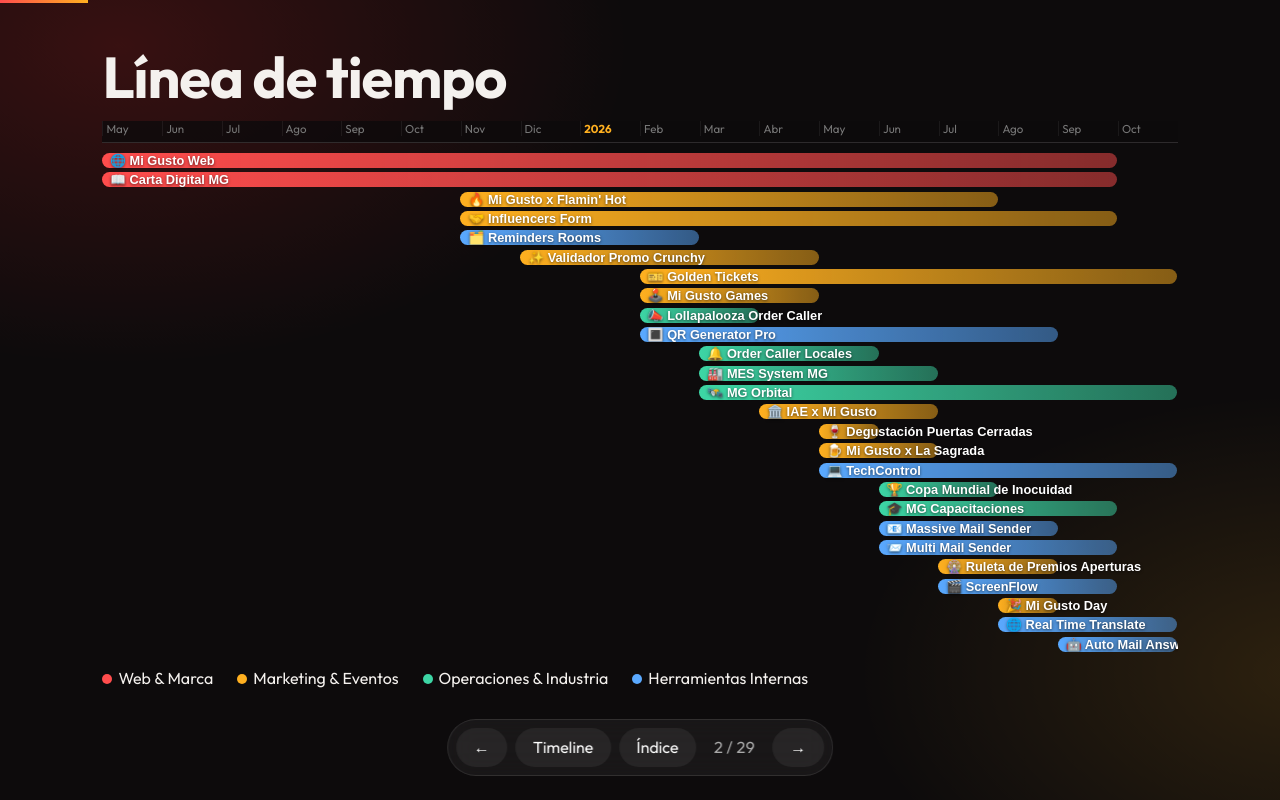
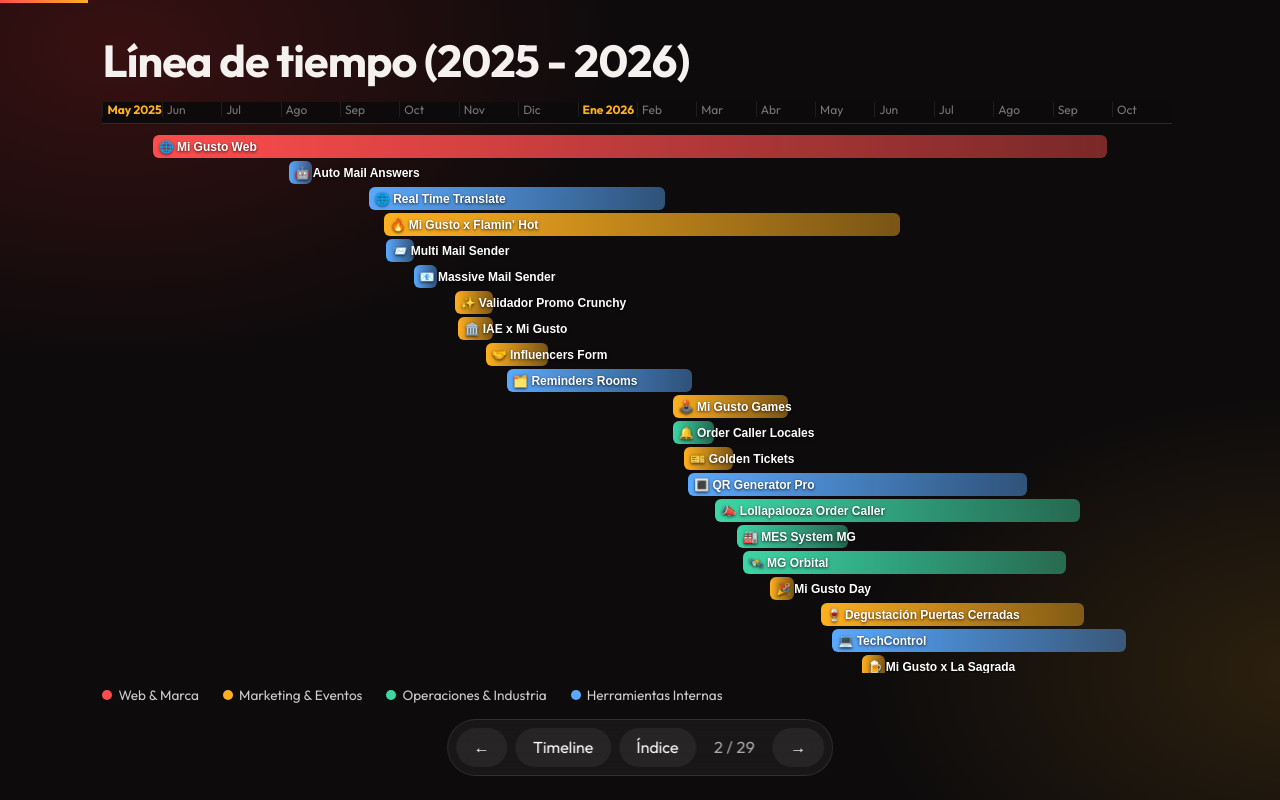
Before and after one commit to MiGustoDev/MG-Showcase, a React (Vite) app: page / in a window 1280 px wide. Both pictures are taken after a click on the button "Timeline". Built offline with nearby package versions, Linux system fonts and the light colour scheme.

Commit message:
Exact dates in real time

```diff
--- a/src/App.css
+++ b/src/App.css
@@ -37,16 +37,20 @@
 .stat-pct { color: #aaa; font-size: 0.7rem; font-weight: 600; font-variant-numeric: tabular-nums; }
 
 /* Timeline */
-.timeline { justify-content: flex-start; padding-top: 5vh; }
-.gantt { position: relative; flex: 1; display: flex; flex-direction: column; gap: 4px; overflow: auto; }
-.months { display: flex; border-bottom: 1px solid #ffffff22; padding-bottom: 6px; margin-bottom: 6px; position: sticky; top: 0; background: #0d0b0ccc; z-index: 1; }
-.months span { font-size: .72rem; color: #777; text-align: left; border-left: 1px solid #ffffff10; padding-left: 3px; }
-.months b { color: #ffb020; }
-.row { position: relative; height: 26px; background: none; border: 0; cursor: pointer; padding: 0; animation: enter .5s both; }
-.bar { position: absolute; top: 0; bottom: 0; border-radius: 8px; background: linear-gradient(90deg, var(--c), color-mix(in srgb, var(--c) 50%, transparent)); display: flex; align-items: center; transition: transform .2s, box-shadow .2s; }
-.bar em { font-style: normal; font-size: .8rem; font-weight: 600; white-space: nowrap; padding-left: 8px; color: #fff; text-shadow: 0 1px 3px #0009; }
-.row:hover .bar { transform: scaleY(1.2); box-shadow: 0 0 20px var(--c); z-index: 2; }
-.legend { display: flex; gap: 1.5rem; margin-top: 1rem; }
+.timeline { justify-content: flex-start; padding-top: 4vh; padding-bottom: 12vh; }
+.timeline h2 { font-size: clamp(1.8rem, 3.5vw, 2.8rem); margin-bottom: 0.8rem; }
+.gantt { position: relative; flex: 1; display: flex; flex-direction: column; gap: 3px; overflow-y: auto; overflow-x: hidden; padding-right: 6px; }
+.gantt::-webkit-scrollbar { width: 6px; }
+.gantt::-webkit-scrollbar-thumb { background: #ffffff22; border-radius: 6px; }
+.months { display: flex; border-bottom: 1px solid #ffffff22; padding-bottom: 6px; margin-bottom: 8px; position: sticky; top: 0; background: #0d0b0cf0; backdrop-filter: blur(8px); z-index: 3; }
+.months span { font-size: .75rem; color: #777; text-align: left; border-left: 1px solid #ffffff14; padding-left: 4px; }
+.months b { color: #ffb020; font-weight: 700; }
+.row { position: relative; height: 23px; min-height: 23px; background: none; border: 0; cursor: pointer; padding: 0; animation: enter .4s both; }
+.bar { position: absolute; top: 0; bottom: 0; border-radius: 6px; background: linear-gradient(90deg, var(--c), color-mix(in srgb, var(--c) 45%, transparent)); display: flex; align-items: center; transition: transform .2s, box-shadow .2s; }
+.bar em { font-style: normal; font-size: .75rem; font-weight: 600; white-space: nowrap; padding-left: 6px; color: #fff; text-shadow: 0 1px 3px #000c; }
+.row:hover .bar { transform: scaleY(1.25); box-shadow: 0 0 18px var(--c); z-index: 2; }
+.legend { display: flex; gap: 1.5rem; margin-top: 0.8rem; flex-wrap: wrap; }
+.legend span { font-size: 0.85rem; color: #ccc; display: flex; align-items: center; }
 .legend span::before { content: ''; display: inline-block; width: 10px; height: 10px; border-radius: 50%; background: var(--c); margin-right: 6px; }
 
 /* Project */
@@ -57,7 +61,8 @@
 .desc { font-size: 1.3rem; line-height: 1.6; color: #ccc; max-width: 40ch; }
 .chips { display: flex; gap: .6rem; flex-wrap: wrap; margin: 1.8rem 0; }
 .chips span { padding: .4rem .9rem; border-radius: 999px; border: 1px solid color-mix(in srgb, var(--c) 60%, transparent); background: color-mix(in srgb, var(--c) 12%, transparent); font-size: .9rem; }
-.dates { color: #999; }
+.dates { color: #bbb; font-size: 1.05rem; display: flex; align-items: center; gap: 0.4rem; flex-wrap: wrap; margin-top: 0.5rem; }
+.duration-pill { color: var(--c); font-weight: 600; background: color-mix(in srgb, var(--c) 14%, transparent); padding: 0.2rem 0.65rem; border-radius: 999px; border: 1px solid color-mix(in srgb, var(--c) 30%, transparent); font-size: 0.85rem; }
 .visual { flex: 1; display: grid; place-items: center; }
 .orb { width: min(30vw, 380px); aspect-ratio: 1; border-radius: 50%; display: grid; place-items: center; font-size: min(12vw, 150px);
   background: radial-gradient(circle at 30% 30%, color-mix(in srgb, var(--c) 45%, transparent), #ffffff05 70%);
--- a/src/App.jsx
+++ b/src/App.jsx
@@ -3,13 +3,62 @@
 import './App.css';
 
 const MONTHS = ['Ene', 'Feb', 'Mar', 'Abr', 'May', 'Jun', 'Jul', 'Ago', 'Sep', 'Oct', 'Nov', 'Dic'];
-const fmt = (ym) => { const [y, m] = ym.split('-'); return `${MONTHS[+m - 1]} ${y}`; };
-const toIdx = (ym) => { const [y, m] = ym.split('-'); return +y * 12 + (+m - 1); };
+const MONTHS_FULL = ['Enero', 'Febrero', 'Marzo', 'Abril', 'Mayo', 'Junio', 'Julio', 'Agosto', 'Septiembre', 'Octubre', 'Noviembre', 'Diciembre'];
 
-const minI = Math.min(...sorted.map((p) => toIdx(p.start)));
-const maxI = Math.max(...sorted.map((p) => toIdx(p.end))) + 1;
-const span = maxI - minI;
-const ticks = Array.from({ length: span }, (_, i) => minI + i);
+// Formatea YYYY-MM-DD a "Ddd Mmm AAAA" (ej: "27 May 2025")
+const fmtDate = (dStr) => {
+  if (!dStr) return '';
+  const [y, m, d] = dStr.split('-');
+  return `${+d} ${MONTHS[+m - 1]} ${y}`;
+};
+
+// Formatea el mes inicial para la portada
+const fmtMonthYear = (dStr) => {
+  if (!dStr) return '';
+  const [y, m] = dStr.split('-');
+  return `${MONTHS_FULL[+m - 1]} ${y}`;
+};
+
+// Calcula la duración en días/semanas/meses
+const calcDuration = (startStr, endStr) => {
+  if (!startStr || !endStr) return '';
+  if (startStr === endStr) return '1 día';
+  const start = new Date(startStr + 'T00:00:00');
+  const end = new Date(endStr + 'T23:59:59');
+  const diffDays = Math.max(1, Math.round((end - start) / (1000 * 60 * 60 * 24)));
+  if (diffDays <= 7) return `${diffDays} día${diffDays > 1 ? 's' : ''}`;
+  const diffWeeks = Math.round(diffDays / 7);
+  if (diffDays < 30) return `${diffWeeks} semana${diffWeeks > 1 ? 's' : ''}`;
+  const diffMonths = Math.round(diffDays / 30.44);
+  return `${diffMonths} mes${diffMonths > 1 ? 'es' : ''} (${diffDays} días)`;
+};
+
+// Rango temporal global del timeline (desde 1 de Mayo 2025 hasta 31 de Octubre 2026)
+const timelineStart = new Date('2025-05-01T00:00:00').getTime();
+const timelineEnd = new Date('2026-10-31T23:59:59').getTime();
+const totalTimelineSpan = timelineEnd - timelineStart;
+
+// Generador de meses para la cabecera del timeline
+const timelineMonths = [
+  { year: '2025', m: 'May', isYear: true },
+  { year: '2025', m: 'Jun' },
+  { year: '2025', m: 'Jul' },
+  { year: '2025', m: 'Ago' },
+  { year: '2025', m: 'Sep' },
+  { year: '2025', m: 'Oct' },
+  { year: '2025', m: 'Nov' },
+  { year: '2025', m: 'Dic' },
+  { year: '2026', m: 'Ene', isYear: true },
+  { year: '2026', m: 'Feb' },
+  { year: '2026', m: 'Mar' },
+  { year: '2026', m: 'Abr' },
+  { year: '2026', m: 'May' },
+  { year: '2026', m: 'Jun' },
+  { year: '2026', m: 'Jul' },
+  { year: '2026', m: 'Ago' },
+  { year: '2026', m: 'Sep' },
+  { year: '2026', m: 'Oct' },
+];
 
 // slides: 0 = portada, 1 = timeline, 2..n+1 = proyectos, n+2 = cierre
 const TOTAL = sorted.length + 3;
@@ -31,7 +80,7 @@
       <div className="cover-content">
         <p className="eyebrow">Mi Gusto · Desarrollo Digital</p>
         <h1>{sorted.length} proyectos.<br /><span>Un mismo sabor.</span></h1>
-        <p className="lead">Recorrido por todo lo que construimos de {fmt(sorted[0].start)} hasta el día de hoy.</p>
+        <p className="lead">Recorrido por todo lo que construimos de {fmtMonthYear(sorted[0].start)} hasta el día de hoy.</p>
         <div className="stats">
           {counts.map((cat) => (
             <div key={cat.key} className="stat" style={{ '--c': cat.color }}>
@@ -64,21 +113,23 @@
 function Timeline({ go, active }) {
   return (
     <section className="slide timeline">
-      <h2>Línea de tiempo</h2>
+      <h2>Línea de tiempo (2025 - 2026)</h2>
       <div className="gantt">
         <div className="months">
-          {ticks.map((t) => (
-            <span key={t} style={{ width: `${100 / span}%` }}>
-              {t % 12 === 0 ? <b>{Math.floor(t / 12)}</b> : MONTHS[t % 12]}
+          {timelineMonths.map((tm, idx) => (
+            <span key={idx} style={{ width: `${100 / timelineMonths.length}%` }}>
+              {tm.isYear ? <b>{tm.m} {tm.year}</b> : tm.m}
             </span>
           ))}
         </div>
         {sorted.map((p, i) => {
-          const left = ((toIdx(p.start) - minI) / span) * 100;
-          const width = ((toIdx(p.end) - toIdx(p.start) + 1) / span) * 100;
+          const pStart = new Date(p.start + 'T00:00:00').getTime();
+          const pEnd = new Date(p.end + 'T23:59:59').getTime();
+          const left = Math.max(0, Math.min(99, ((pStart - timelineStart) / totalTimelineSpan) * 100));
+          const width = Math.max(2.2, Math.min(100 - left, ((pEnd - pStart) / totalTimelineSpan) * 100));
           return (
             <button key={p.id} className={`row ${active === i ? 'on' : ''}`} onClick={() => go(i + 2)}
-              style={{ animationDelay: `${i * 40}ms` }}>
+              style={{ animationDelay: `${i * 30}ms` }} title={`${p.name} (${fmtDate(p.start)} → ${fmtDate(p.end)})`}>
               <span className="bar" style={{ left: `${left}%`, width: `${width}%`, '--c': categories[p.cat].color }}>
                 <em>{p.emoji} {p.name}</em>
               </span>
@@ -107,7 +158,10 @@
           <p className="tagline">{p.tagline}</p>
           <p className="desc">{p.desc}</p>
           <div className="chips">{p.stack.map((s) => <span key={s}>{s}</span>)}</div>
-          <p className="dates">📅 {fmt(p.start)}{p.end !== p.start && ` → ${fmt(p.end)}`}</p>
+          <p className="dates">
+            📅 {fmtDate(p.start)}{p.end !== p.start ? ` → ${fmtDate(p.end)}` : ''}
+            <span className="duration-pill"> · ({calcDuration(p.start, p.end)})</span>
+          </p>
         </div>
         <div className="visual">
           {shots[0] ? <img className="hero-shot" src={shots[0]} alt={p.name} onClick={() => setZoom(shots[0])} />
@@ -190,7 +244,7 @@
           <div className="grid">
             {sorted.map((p, i) => (
               <button key={p.id} style={{ '--c': categories[p.cat].color }} onClick={() => go(i + 2)}>
-                <span>{p.emoji}</span>{p.name}<small>{fmt(p.start)}</small>
+                <span>{p.emoji}</span>{p.name}<small>{fmtDate(p.start)}</small>
               </button>
             ))}
           </div>
--- a/src/projects.js
+++ b/src/projects.js
@@ -13,8 +13,8 @@
     name: 'Mi Gusto Web',
     emoji: '🌐',
     cat: 'web',
-    start: '2025-05',
-    end: '2026-09',
+    start: '2025-05-27',
+    end: '2026-09-28',
     tagline: 'Sitio institucional oficial',
     desc: 'Sitio oficial de la marca Mi Gusto con experiencia inmersiva: productos, franquicias, sucursales, empleos y contenido dinámico.',
     stack: ['React', 'GSAP', 'Bootstrap', 'EmailJS', 'Mailchimp'],
@@ -24,8 +24,8 @@
     name: 'Carta Digital MG',
     emoji: '📖',
     cat: 'web',
-    start: '2025-05',
-    end: '2026-09',
+    start: '2026-06-09',
+    end: '2026-09-15',
     tagline: 'Gestión y sincronización de carta',
     desc: 'Sistema de gestión para actualizar y sincronizar menús, precios y productos al instante en la web de la marca con panel de administración.',
     stack: ['React', 'Firebase', 'Supabase', 'GSAP'],
@@ -37,74 +37,85 @@
     name: "Mi Gusto x Flamin' Hot",
     emoji: '🔥',
     cat: 'marketing',
-    start: '2025-11',
-    end: '2026-07',
+    start: '2025-09-23',
+    end: '2026-06-14',
     tagline: 'Lanzamiento y micrositio 3D',
     desc: 'Landing page para la campaña de lanzamiento de la nueva empanada con modelo 3D interactivo, diseño picante y alta conversión.',
     stack: ['React', 'Three.js', 'GSAP', 'Supabase'],
+  },
+  {
+    id: 'crunchy',
+    name: 'Validador Promo Crunchy',
+    emoji: '✨',
+    cat: 'marketing',
+    start: '2025-10-29',
+    end: '2025-11-17',
+    tagline: 'Validación de códigos y reservas',
+    desc: 'Sistema web en tiempo real para validación de códigos promocionales y DNI para la campaña Crunchy, con consulta de sucursal y fecha de reserva.',
+    stack: ['React', 'Supabase', 'Tailwind CSS'],
+  },
+  {
+    id: 'iae',
+    name: 'IAE x Mi Gusto',
+    emoji: '🏛️',
+    cat: 'marketing',
+    start: '2025-10-31',
+    end: '2025-11-17',
+    tagline: 'Campaña corporativa & emailing',
+    desc: 'Aplicación web que automatiza validación de correos, asignación de códigos únicos de beneficio y envío masivo de emails personalizados en HTML.',
+    stack: ['React', 'TypeScript', 'Supabase', 'Tailwind CSS'],
   },
   {
     id: 'influencers',
     name: 'Influencers Form',
     emoji: '🤝',
     cat: 'marketing',
-    start: '2025-11',
-    end: '2026-09',
+    start: '2025-11-14',
+    end: '2025-12-15',
     tagline: 'Gestión y auditoría de canjes',
     desc: 'Plataforma para gestión e historial de canjes con influencers, con formulario dinámico configurable, panel admin con PIN y exportación.',
     stack: ['React', 'TypeScript', 'Supabase', 'Tailwind CSS'],
   },
   {
-    id: 'crunchy',
-    name: 'Validador Promo Crunchy',
-    emoji: '✨',
+    id: 'games',
+    name: 'Mi Gusto Games',
+    emoji: '🕹️',
     cat: 'marketing',
-    start: '2025-12',
-    end: '2026-04',
-    tagline: 'Validación de códigos y reservas',
-    desc: 'Sistema web en tiempo real para validación de códigos promocionales y DNI para la campaña Crunchy, con consulta de sucursal y fecha de reserva.',
-    stack: ['React', 'Supabase', 'Tailwind CSS'],
+    start: '2026-02-18',
+    end: '2026-04-17',
+    tagline: 'Arcade interactivo para aperturas',
+    desc: 'Plataforma de 6 juegos arcade temáticos de empanadas desarrollada para aperturas de sucursales en tótems táctiles, computadoras y celulares.',
+    stack: ['Phaser', 'GSAP', 'Howler.js', 'React'],
   },
   {
     id: 'golden',
     name: 'Golden Tickets',
     emoji: '🎫',
     cat: 'marketing',
-    start: '2026-02',
-    end: '2026-10',
+    start: '2026-02-24',
+    end: '2026-03-20',
     tagline: 'Fidelización Mi Gusto Lovers',
     desc: 'Sistema para validar tickets premiados, otorgar packs mensuales de empanadas y llevar control seguro de registros y canjes en sucursal.',
     stack: ['React', 'Supabase', 'Framer Motion'],
   },
   {
-    id: 'games',
-    name: 'Mi Gusto Games',
-    emoji: '🕹️',
+    id: 'day',
+    name: 'Mi Gusto Day',
+    emoji: '🎉',
     cat: 'marketing',
-    start: '2026-02',
-    end: '2026-04',
-    tagline: 'Arcade interactivo para aperturas',
-    desc: 'Plataforma de 6 juegos arcade temáticos de empanadas desarrollada para aperturas de sucursales en tótems táctiles, computadoras y celulares.',
-    stack: ['Phaser', 'GSAP', 'Howler.js', 'React'],
-  },
-  {
-    id: 'iae',
-    name: 'IAE x Mi Gusto',
-    emoji: '🏛️',
-    cat: 'marketing',
-    start: '2026-04',
-    end: '2026-06',
-    tagline: 'Campaña corporativa & emailing',
-    desc: 'Aplicación web que automatiza validación de correos, asignación de códigos únicos de beneficio y envío masivo de emails personalizados en HTML.',
-    stack: ['React', 'TypeScript', 'Supabase', 'Tailwind CSS'],
+    start: '2026-04-09',
+    end: '2026-04-09',
+    tagline: 'Landing de captación & cupones',
+    desc: 'Landing page con formulario inteligente que recolecta datos de usuarios y envía automáticamente cupones de descuento para fidelización.',
+    stack: ['React', 'Tailwind CSS', 'Supabase'],
   },
   {
     id: 'degu',
     name: 'Degustación Puertas Cerradas',
     emoji: '🍷',
     cat: 'marketing',
-    start: '2026-05',
-    end: '2026-05',
+    start: '2026-05-05',
+    end: '2026-09-16',
     tagline: 'Reserva de eventos VIP en tiempo real',
     desc: 'Plataforma web boutique para reserva y gestión de cupos en tiempo real con diseño premium, animaciones fluidas y sincronización instantánea.',
     stack: ['React', 'TypeScript', 'GSAP', 'Tailwind CSS', 'Supabase'],
@@ -114,8 +125,8 @@
     name: 'Mi Gusto x La Sagrada',
     emoji: '🍺',
     cat: 'marketing',
-    start: '2026-05',
-    end: '2026-06',
+    start: '2026-05-26',
+    end: '2026-06-01',
     tagline: 'Colaboración y experiencia digital',
     desc: 'Micrositio promocional de la colaboración con estética premium, animaciones fluidas y registro exclusivo.',
     stack: ['React', 'Vite', 'Tailwind CSS', 'GSAP', 'Supabase'],
@@ -125,54 +136,43 @@
     name: 'Ruleta de Premios Aperturas',
     emoji: '🎡',
     cat: 'marketing',
-    start: '2026-07',
-    end: '2026-08',
+    start: '2026-07-10',
+    end: '2026-07-16',
     tagline: 'Gamificación y captación de clientes',
     desc: 'Aplicación web interactiva para capturar datos de clientes en inauguraciones y ofrecer una ruleta de premios con animaciones dinámicas.',
     stack: ['React', 'Vite', 'Tailwind CSS', 'GSAP', 'Supabase'],
   },
-  {
-    id: 'day',
-    name: 'Mi Gusto Day',
-    emoji: '🎉',
-    cat: 'marketing',
-    start: '2026-08',
-    end: '2026-08',
-    tagline: 'Landing de captación & cupones',
-    desc: 'Landing page con formulario inteligente que recolecta datos de usuarios y envía automáticamente cupones de descuento para fidelización.',
-    stack: ['React', 'Tailwind CSS', 'Supabase'],
-  },
 
   // OPERACIONES & INDUSTRIA
+  {
+    id: 'ordercaller',
+    name: 'Order Caller Locales',
+    emoji: '🔔',
+    cat: 'ops',
+    start: '2026-02-18',
+    end: '2026-03-10',
+    tagline: 'Llamador de pedidos para sucursales',
+    desc: 'Sistema de llamado de pedidos local que automatiza la gestión de órdenes del staff, organizando y notificando pedidos en tiempo real.',
+    stack: ['React', 'Supabase', 'WebSockets'],
+  },
   {
     id: 'lolla',
     name: 'Lollapalooza Order Caller',
     emoji: '📣',
     cat: 'ops',
-    start: '2026-02',
-    end: '2026-03',
+    start: '2026-03-12',
+    end: '2026-09-14',
     tagline: 'Sistema offline para eventos masivos',
     desc: 'Sistema offline para puntos de venta en Lollapalooza: interfaz táctil para armado de pedidos y pantalla vertical para retiro de clientes sin conexión.',
     stack: ['React', 'Supabase', 'Offline Sync', 'Local Storage'],
-  },
-  {
-    id: 'ordercaller',
-    name: 'Order Caller Locales',
-    emoji: '🔔',
-    cat: 'ops',
-    start: '2026-03',
-    end: '2026-05',
-    tagline: 'Llamador de pedidos para sucursales',
-    desc: 'Sistema de llamado de pedidos local que automatiza la gestión de órdenes del staff, organizando y notificando pedidos en tiempo real.',
-    stack: ['React', 'Supabase', 'WebSockets'],
   },
   {
     id: 'mes',
     name: 'MES System MG',
     emoji: '🏭',
     cat: 'ops',
-    start: '2026-03',
-    end: '2026-06',
+    start: '2026-03-23',
+    end: '2026-05-18',
     tagline: 'Manufacturing Execution System',
     desc: 'Digitalización de producción en planta: monitoreo en tiempo real de máquinas, seguimiento de órdenes, conversor de datos y reportes analíticos.',
     stack: ['React', 'Supabase', 'Recharts', 'Tailwind CSS'],
@@ -182,8 +182,8 @@
     name: 'MG Orbital',
     emoji: '🛰️',
     cat: 'ops',
-    start: '2026-03',
-    end: '2026-10',
+    start: '2026-03-26',
+    end: '2026-09-07',
     tagline: 'Digitalización industrial y logística',
     desc: 'Ecosistema para planta: control en tiempo real de logística y camiones por GPS, stock de materias primas, reportes de calidad y auditorías.',
     stack: ['React', 'Supabase', 'Leaflet', 'Chart.js'],
@@ -193,8 +193,8 @@
     name: 'Copa Mundial de Inocuidad',
     emoji: '🏆',
     cat: 'ops',
-    start: '2026-06',
-    end: '2026-07',
+    start: '2026-06-04',
+    end: '2026-09-17',
     tagline: 'Gamificación de inocuidad alimentaria',
     desc: 'Juego interactivo de trivia por fases, animaciones, ranking y pergamino de compromiso para promover buenas prácticas y trabajo en equipo.',
     stack: ['React', 'Tailwind CSS', 'Supabase', 'Canvas Confetti'],
@@ -204,8 +204,8 @@
     name: 'MG Capacitaciones',
     emoji: '🎓',
     cat: 'ops',
-    start: '2026-06',
-    end: '2026-09',
+    start: '2026-06-16',
+    end: '2026-10-01',
     tagline: 'Capacitaciones de fábrica & BPM',
     desc: 'Plataforma web interna para capacitaciones de fábrica con cursos interactivos y temas operativos, diseñada para desktop y mobile.',
     stack: ['React', 'TypeScript', 'Supabase', 'Tailwind CSS'],
@@ -213,12 +213,56 @@
 
   // HERRAMIENTAS INTERNAS
   {
+    id: 'autoanswers',
+    name: 'Auto Mail Answers',
+    emoji: '🤖',
+    cat: 'tools',
+    start: '2025-08-05',
+    end: '2025-08-05',
+    tagline: 'Respuesta automática & monitoreo',
+    desc: 'Aplicación de escritorio con GUI moderna para respuesta automática y monitoreo continuo de correos con prevención de duplicados.',
+    stack: ['Python', 'IMAP/SMTP', 'Threading', 'GUI'],
+  },
+  {
+    id: 'translate',
+    name: 'Real Time Translate',
+    emoji: '🌐',
+    cat: 'tools',
+    start: '2025-09-15',
+    end: '2026-02-13',
+    tagline: 'Traductor simultáneo con voz y audio',
+    desc: 'App web de traducción simultánea que captura voz por Web Speech API, traduce en tiempo real con fallback inteligente y sintetiza en audio natural.',
+    stack: ['React', 'Web Speech API', 'Speech Synthesis', 'Tailwind CSS'],
+  },
+  {
+    id: 'multimail',
+    name: 'Multi Mail Sender',
+    emoji: '📨',
+    cat: 'tools',
+    start: '2025-09-24',
+    end: '2025-10-07',
+    tagline: 'Envíos personalizados multi-servidor',
+    desc: 'App de escritorio moderna y liviana para envíos masivos con gestión de listas, editor enriquecido, firmas y soporte multi-SMTP (Ferozo, Gmail, Outlook).',
+    stack: ['Python', 'Tkinter GUI', 'SMTP', 'HTML Editor'],
+  },
+  {
+    id: 'massivemail',
+    name: 'Massive Mail Sender',
+    emoji: '📧',
+    cat: 'tools',
+    start: '2025-10-08',
+    end: '2025-10-08',
+    tagline: 'Desktop app para envíos masivos',
+    desc: 'Aplicación de escritorio en Python con editor visual HTML, imágenes inline, plantillas e importación desde Excel, CSV, PDF y Sheets.',
+    stack: ['Python', 'CustomTkinter', 'SMTP', 'Pandas'],
+  },
+  {
     id: 'rooms',
     name: 'Reminders Rooms',
     emoji: '🗂️',
     cat: 'tools',
-    start: '2025-11',
-    end: '2026-02',
+    start: '2025-11-25',
+    end: '2026-02-27',
     tagline: 'Recordatorios colaborativos por salas',
     desc: 'Aplicación colaborativa con vistas de Tarjetas, Calendario y Gantt, analíticas, notificaciones y sincronización en tiempo real.',
     stack: ['React', 'TypeScript', 'Vite', 'Tailwind CSS', 'Supabase'],
@@ -228,8 +272,8 @@
     name: 'QR Generator Pro',
     emoji: '🔳',
     cat: 'tools',
-    start: '2026-02',
-    end: '2026-08',
+    start: '2026-02-26',
+    end: '2026-08-18',
     tagline: 'Generador web de códigos QR',
     desc: 'Generador de códigos QR de alta calidad con personalización avanzada, duración ilimitada y gestión centralizada de historial.',
     stack: ['React', 'TypeScript', 'Tailwind CSS'],
@@ -239,66 +283,22 @@
     name: 'TechControl',
     emoji: '💻',
     cat: 'tools',
-    start: '2026-05',
-    end: '2026-10',
+    start: '2026-05-11',
+    end: '2026-10-08',
     tagline: 'Gestión de activos IT y compras',
     desc: 'Plataforma integral para gestión, auditoría y control centralizado de activos IT, impresoras, cartelería digital, guardias y pedidos de compras.',
     stack: ['React', 'TypeScript', 'Tailwind CSS', 'Supabase'],
-  },
-  {
-    id: 'massivemail',
-    name: 'Massive Mail Sender',
-    emoji: '📧',
-    cat: 'tools',
-    start: '2026-06',
-    end: '2026-08',
-    tagline: 'Desktop app para envíos masivos',
-    desc: 'Aplicación de escritorio en Python con editor visual HTML, imágenes inline, plantillas e importación desde Excel, CSV, PDF y Sheets.',
-    stack: ['Python', 'CustomTkinter', 'SMTP', 'Pandas'],
-  },
-  {
-    id: 'multimail',
-    name: 'Multi Mail Sender',
-    emoji: '📨',
-    cat: 'tools',
-    start: '2026-06',
-    end: '2026-09',
-    tagline: 'Envíos personalizados multi-servidor',
-    desc: 'App de escritorio moderna y liviana para envíos masivos con gestión de listas, editor enriquecido, firmas y soporte multi-SMTP (Ferozo, Gmail, Outlook).',
-    stack: ['Python', 'Tkinter GUI', 'SMTP', 'HTML Editor'],
   },
   {
     id: 'screenflow',
     name: 'ScreenFlow',
     emoji: '🎬',
     cat: 'tools',
-    start: '2026-07',
-    end: '2026-09',
+    start: '2026-07-27',
+    end: '2026-09-16',
     tagline: 'Editor de video local en navegador',
     desc: 'Editor de video interactivo 100% en el navegador: recorte de tramos con línea de tiempo y miniaturas, rotación, velocidad y conversión a Video Wall.',
     stack: ['React', 'Vite', 'Canvas', 'Web Audio API'],
-  },
-  {
-    id: 'translate',
-    name: 'Real Time Translate',
-    emoji: '🌐',
-    cat: 'tools',
-    start: '2026-08',
-    end: '2026-10',
-    tagline: 'Traductor simultáneo con voz y audio',
-    desc: 'App web de traducción simultánea que captura voz por Web Speech API, traduce en tiempo real con fallback inteligente y sintetiza en audio natural.',
-    stack: ['React', 'Web Speech API', 'Speech Synthesis', 'Tailwind CSS'],
-  },
-  {
-    id: 'autoanswers',
-    name: 'Auto Mail Answers',
-    emoji: '🤖',
-    cat: 'tools',
-    start: '2026-09',
-    end: '2026-10',
-    tagline: 'Respuesta automática & monitoreo',
-    desc: 'Aplicación de escritorio con GUI moderna para respuesta automática y monitoreo continuo de correos con prevención de duplicados.',
-    stack: ['Python', 'IMAP/SMTP', 'Threading', 'GUI'],
   },
 ];
 
@@ -317,5 +317,5 @@
   tech: n('tech', 12),
 };
 
-// Proyectos ordenados cronológicamente por fecha de inicio
+// Proyectos ordenados cronológicamente por fecha exacta de inicio
 export const sorted = [...projects].sort((a, b) => a.start.localeCompare(b.start));
```
